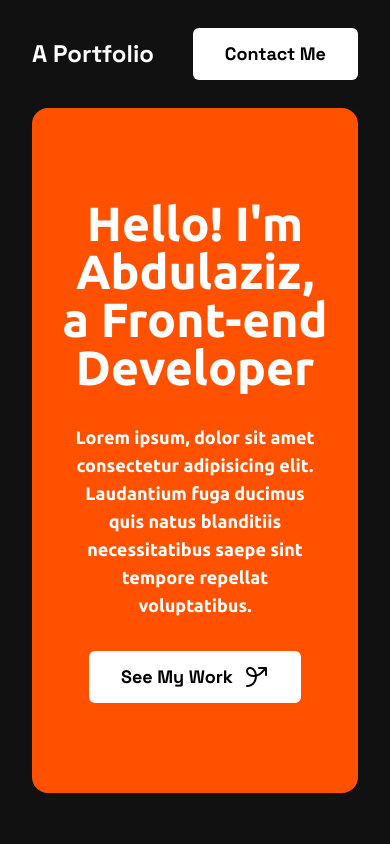
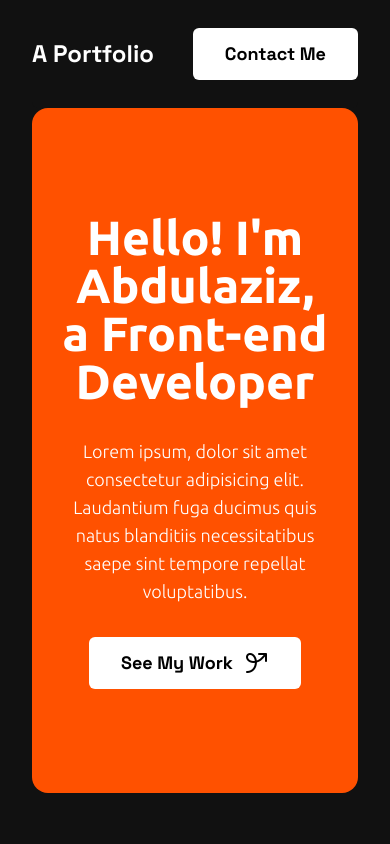
Before and after one commit to ashebani/portfolio-react, a React (Create React App) app: page / in a window 390 px wide. Shown: the top 844 px of the page. Built offline with nearby package versions, Linux system fonts and the light colour scheme.

Commit message:
change hero p font weight to normal

```diff
--- a/src/components/Hero.jsx
+++ b/src/components/Hero.jsx
@@ -11,7 +11,7 @@ export const Hero = () => {
         <h1 className="font-semibold text-6xl sm:text-base lg:text-5xl ">
           Hello! I'm Abdulaziz, <br />a Front-end Developer
         </h1>
-        <p className="text-xl lg:text-lg px-10 font-semibold">
+        <p className="text-xl lg:text-lg px-10 font-semibold md:font-normal">
           Lorem ipsum, dolor sit amet consectetur adipisicing elit. Laudantium
           fuga ducimus quis natus blanditiis necessitatibus saepe sint tempore
           repellat voluptatibus.
```
